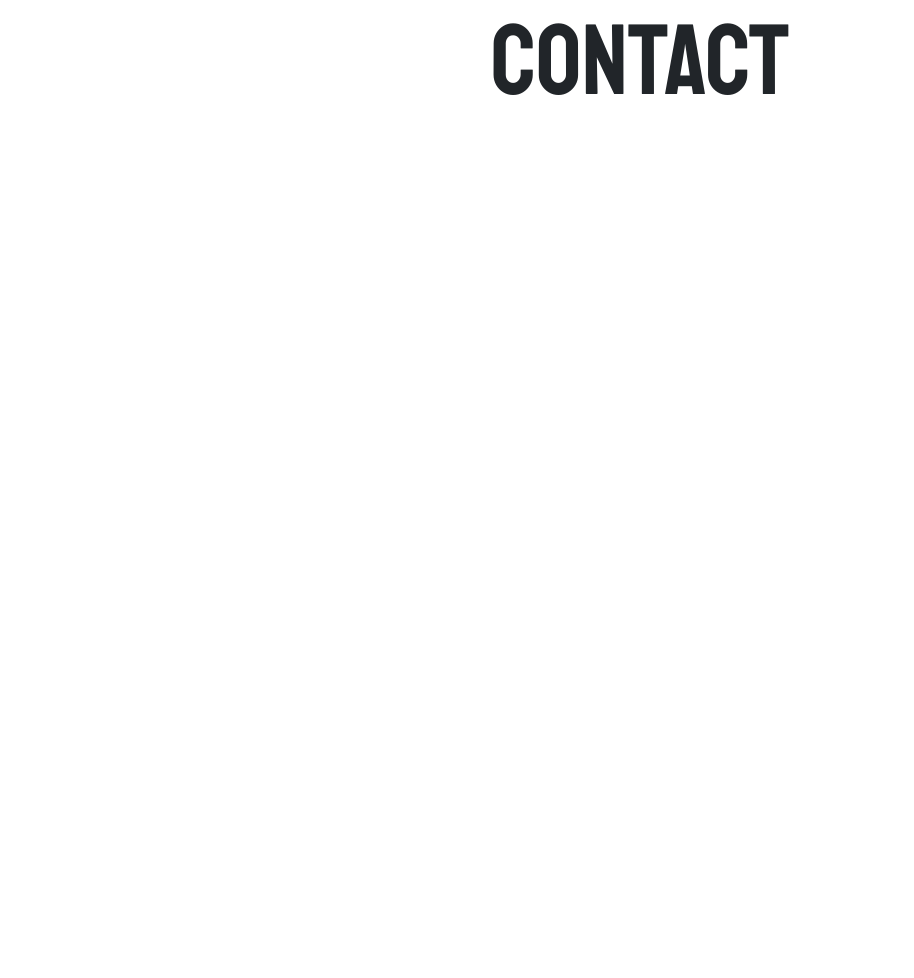
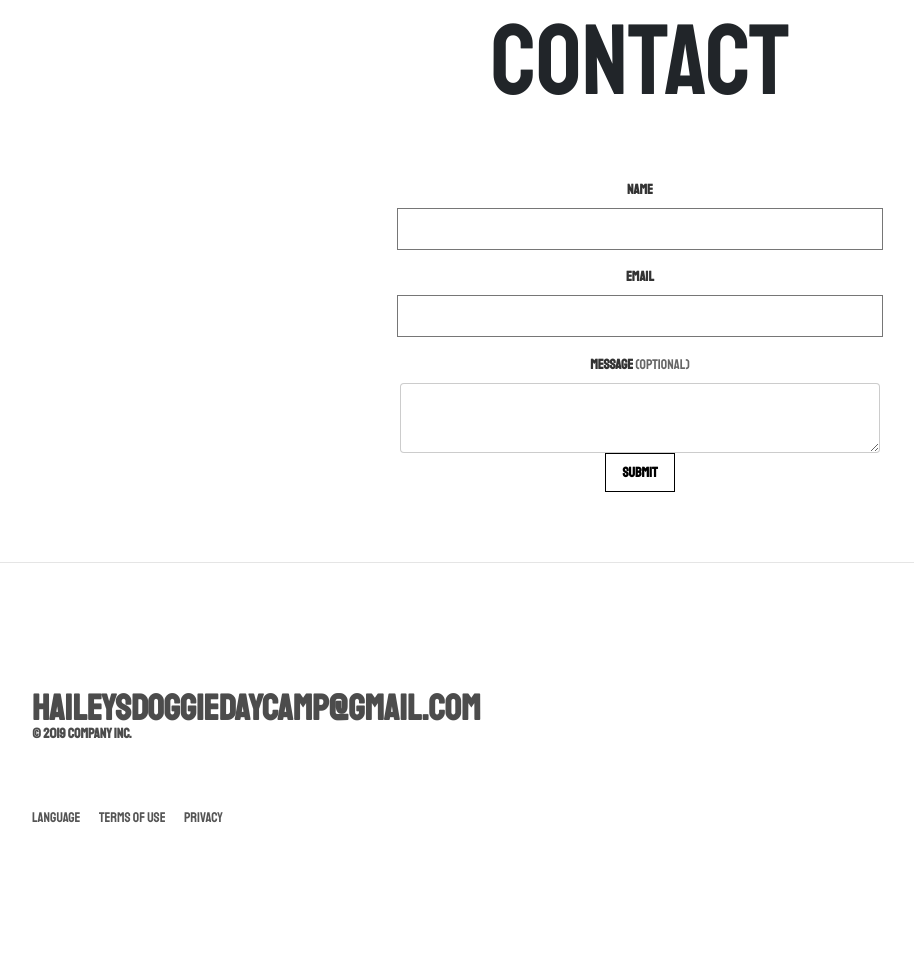
Before and after one commit to teresacho135/haileysdoggiedaycamp, a Django app: page / in a window 1280 px wide. Shown: the part 4174-5152 px from the top of the page, without its empty margins (0-914 px from the left). Before the commit the page ends 4269 px from the top, so only its background shows below. Run offline with Django 3.2, Linux system fonts and the light colour scheme; some libraries are stand-ins or nearby versions.

Commit message:
adds landing html for contact form, and footer

```diff
--- a/templates/daycamp/landing.html
+++ b/templates/daycamp/landing.html
@@ -37,9 +37,43 @@
     </div>
       <div class="contact-me">
         <h2>Contact</h2>
-
-
+          <form class='landing-contact'>
+            <main class="pa4 black-80">
+              <form class="measure center">
+                <fieldset id="sign_up" class="ba b--transparent ph0 mh0">
+                  <div class="mt3">
+                    <label class="db fw6 lh-copy f6" for="email-address">Name</label>
+                    <input class="pa2 input-reset ba bg-transparent hover-bg-black hover-black w-40" type="name" name="name"  id="name">
+                  </div>
+                  <div class="mv3">
+                    <label class="db fw6 lh-copy f6" for="email">Email</label>
+                    <input class="b pa2 input-reset ba bg-transparent hover-bg-black hover-black w-40" type="email" name="email"  id="email">
+                  </div>
+                </fieldset>
+                <form class="pa4 black-80">
+                  <div>
+                    <label for="message" class="f6 b db mb2">Message <span class="normal black-60">(optional)</span></label>
+                    <textarea id="message" name="message" class="db border-box hover-black w-70 measure ba b--black-20 pa2 br2 mb2" aria-describedby="message-desc"></textarea>
+                  </div>
+              </form>
+                <div class="">
+                  <input class="b ph3 pv2 input-reset ba b--black pv1 bg-transparent grow pointer f6 dib" type="submit" value="Submit">
+                </div>
+              </form>
+            </main>
+          </form>
       </div>
+        <div class="footer">
+          <footer class="ph3 ph4-ns pv6 bt b--black-10 black-70">
+            <a href="mailto:" class="link b f3 f2-ns dim black-70 lh-solid">haileysdoggiedaycamp@gmail.com</a>
+          <p class="f6 db b ttu lh-solid">© 2019 COMPANY Inc.</p>
+          <div class="mt5">
+            <a href="/language/" title="Language" class="f6 dib pr2 mid-gray dim">Language</a>
+            <a href="/terms/"    title="Terms" class="f6 dib ph2 mid-gray dim">Terms of Use</a>
+            <a href="/privacy/"  title="Privacy" class="f6 dib pl2 mid-gray dim">Privacy</a>
+          </div>
+          </footer>
+        </div>
 
 
 
```
